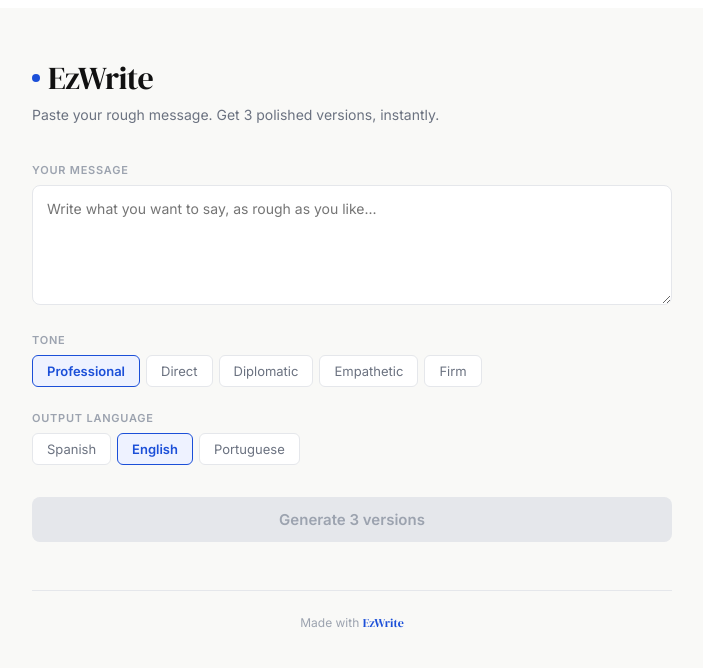
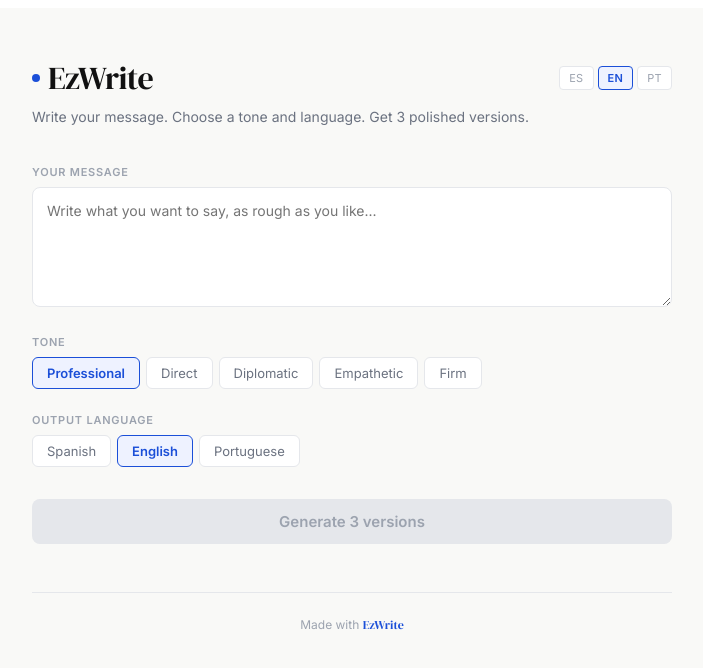
Before and after one commit to agalliski-netizen/ezwrite, a Next.js app: page / in a window 1280 px wide. Shown: the top 668 px of the page, without its empty margins (288-991 px from the left). Built offline with nearby package versions, Linux system fonts and the light colour scheme.

Commit message:
Update index.js

```diff
--- a/pages/index.js
+++ b/pages/index.js
@@ -3,10 +3,11 @@
 
 var TONES = ['Professional', 'Direct', 'Diplomatic', 'Empathetic', 'Firm'];
 var LANGUAGES = ['Espanol', 'English', 'Portugues'];
+var UI_CODES = { 'Espanol': 'ES', 'English': 'EN', 'Portugues': 'PT' };
 
 var UI = {
       'English': {
-          tagline: 'Paste your rough message. Get 3 polished versions, instantly.',
+              tagline: 'Write your message. Choose a tone and language. Get 3 polished versions.',
               messageLabel: 'Your message',
               placeholder: 'Write what you want to say, as rough as you like...',
               toneLabel: 'Tone',
@@ -20,7 +21,7 @@
               langs: { 'Espanol': 'Spanish', 'English': 'English', 'Portugues': 'Portuguese' }
       },
       'Espanol': {
-          tagline: 'Pega tu mensaje en bruto. Obtene 3 versiones pulidas, al instante.',
+              tagline: 'Escribi tu mensaje. Elegí el tono y el idioma. Obtene 3 versiones pulidas.',
               messageLabel: 'Tu mensaje',
               placeholder: 'Escribi lo que queres decir, tan en bruto como quieras...',
               toneLabel: 'Tono',
@@ -34,7 +35,7 @@
               langs: { 'Espanol': 'Espanol', 'English': 'English', 'Portugues': 'Portugues' }
       },
       'Portugues': {
-          tagline: 'Cole sua mensagem bruta. Obtenha 3 versoes refinadas, instantaneamente.',
+              tagline: 'Escreva sua mensagem. Escolha o tom e o idioma. Obtenha 3 versoes refinadas.',
               messageLabel: 'Sua mensagem',
               placeholder: 'Escreva o que voce quer dizer, tao bruto quanto quiser...',
               toneLabel: 'Tom',
@@ -62,8 +63,9 @@
       var s5 = useState(null); var versions = s5[0]; var setVersions = s5[1];
       var s6 = useState(''); var error = s6[0]; var setError = s6[1];
       var s7 = useState(null); var copied = s7[0]; var setCopied = s7[1];
+      var s8 = useState('English'); var uiLang = s8[0]; var setUiLang = s8[1];
 
-  var t = UI[language] || UI['English'];
+  var t = UI[uiLang] || UI['English'];
 
   async function handleGenerate() {
           if (!message.trim()) return;
@@ -94,18 +96,23 @@
           <div style={{ minHeight: '100vh', background: BG, fontFamily: "'Inter', system-ui, sans-serif", padding: '0 1rem' }}>
       <Head>
             <title>EzWrite - AI Message Writer</title>
-        <meta name="description" content="Turn your rough message into 3 polished versions instantly." />
+        <meta name="description" content="Write in any language, get 3 polished versions instantly." />
             <link rel="preconnect" href="https://fonts.googleapis.com" />
             <link rel="preconnect" href="https://fonts.gstatic.com" crossOrigin="true" />
             <link href="https://fonts.googleapis.com/css2?family=DM+Serif+Display&family=Inter:wght@400;500;600&display=swap" rel="stylesheet" />
     </Head>
       <div style={{ maxWidth: '640px', margin: '0 auto', paddingTop: '3rem', paddingBottom: '4rem' }}>
         <div style={{ marginBottom: '2.5rem' }}>
+          <div style={{ display: 'flex', alignItems: 'center', justifyContent: 'space-between' }}>
             <div style={{ fontFamily: "'DM Serif Display', Georgia, serif", fontSize: '2rem', color: TEXT, letterSpacing: '-0.02em', display: 'flex', alignItems: 'center', gap: '8px' }}>
               <span style={{ width: '8px', height: '8px', borderRadius: '50%', background: BLUE, display: 'inline-block' }}></span>
               EzWrite
                   </div>
-          <p style={{ fontSize: '14px', color: TEXT2, marginTop: '6px' }}>{t.tagline}</p>
+            <div style={{ display: 'flex', gap: '4px' }}>
+{LANGUAGES.map(function(ul) { var active = uiLang === ul; return (<button key={ul} onClick={function() { setUiLang(ul); }} style={{ padding: '4px 9px', borderRadius: '4px', border: active ? '1.5px solid ' + BLUE : '1px solid ' + BORDER, background: active ? BLUE_LIGHT : WHITE, color: active ? BLUE : TEXT3, fontSize: '11px', fontWeight: active ? 700 : 400, cursor: 'pointer', fontFamily: "'Inter', system-ui, sans-serif", letterSpacing: '0.03em' }}>{UI_CODES[ul]}</button>); })}
+               </div>
+               </div>
+                         <p style={{ fontSize: '14px', color: TEXT2, marginTop: '8px' }}>{t.tagline}</p>
     </div>
         <div style={{ marginBottom: '1.5rem' }}>
           <span style={{ fontSize: '11px', fontWeight: 600, letterSpacing: '0.07em', textTransform: 'uppercase', color: TEXT3, marginBottom: '8px', display: 'block' }}>{t.messageLabel}</span>
```
Lines whose indentation alone changed are shown as unchanged.
